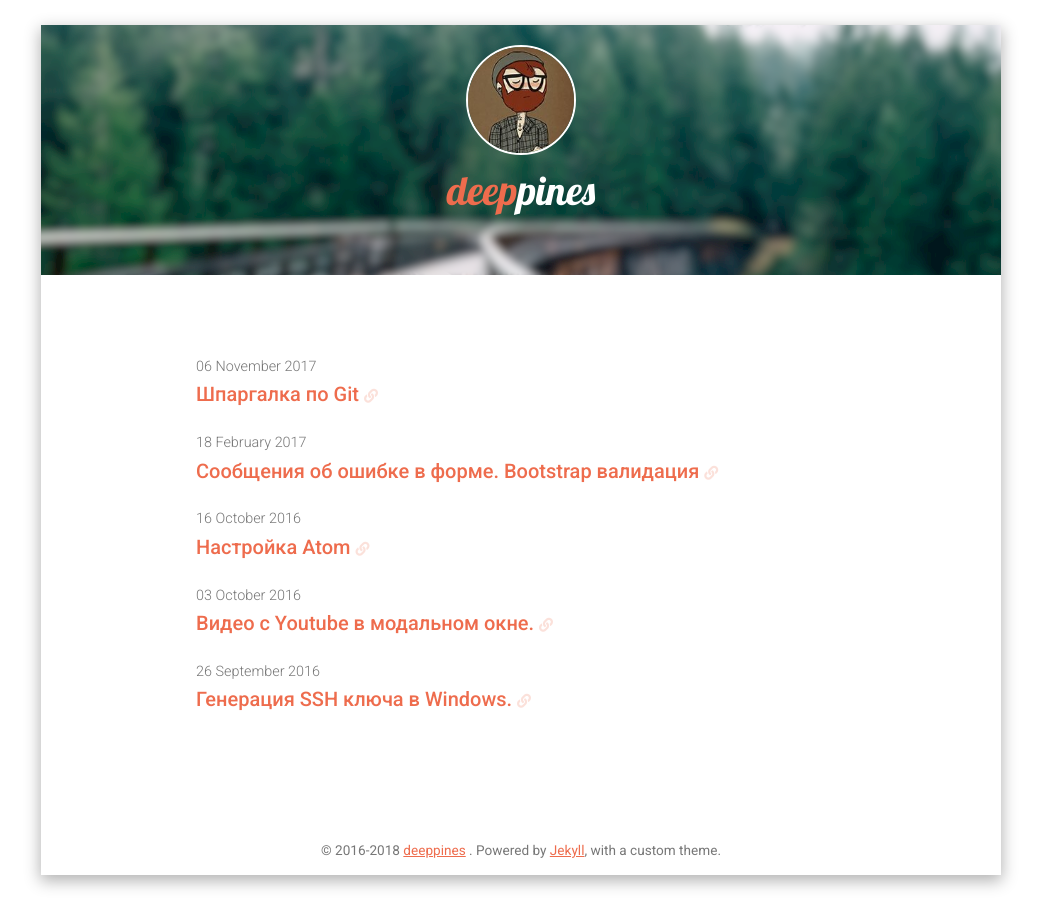
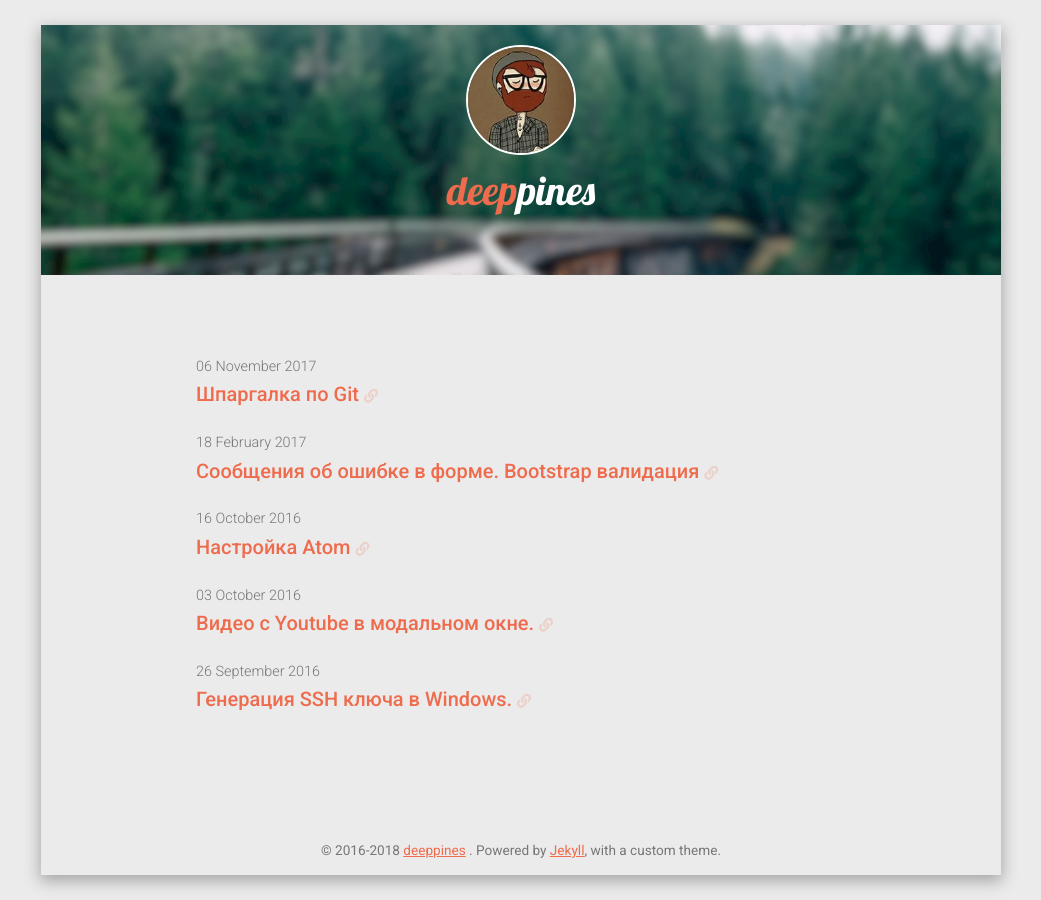
Before and after one commit to deeppines/deeppines.github.io, a Jekyll site: the page built from index.html, in a window 1280 px wide. Shown: the whole page, without its empty margins (119-1160 px from the left). Built offline with Jekyll 4.4.1, drawn with Linux system fonts in a browser that asks for light colours.

Commit message:
add body background

```diff
--- a/_sass/_common.scss
+++ b/_sass/_common.scss
@@ -22,7 +22,7 @@
     max-width: 960px;
     min-height: calc(100% - 50px);
     margin: 25px auto;
-    background: transparent;
+    background-color: $background-body;
     box-shadow: 0 5px 15px 1px transparentize($black, .7);
 
     // Large devices (desktops, less than 1200px)
```
